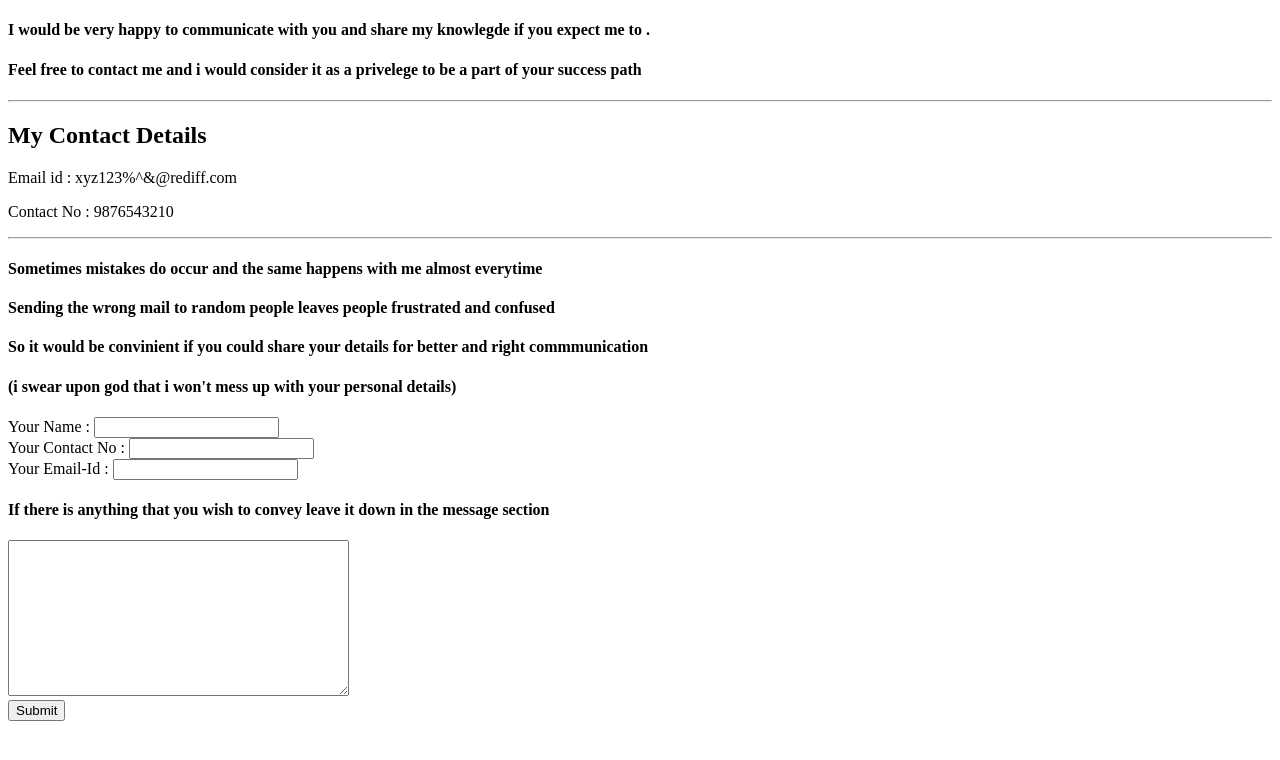
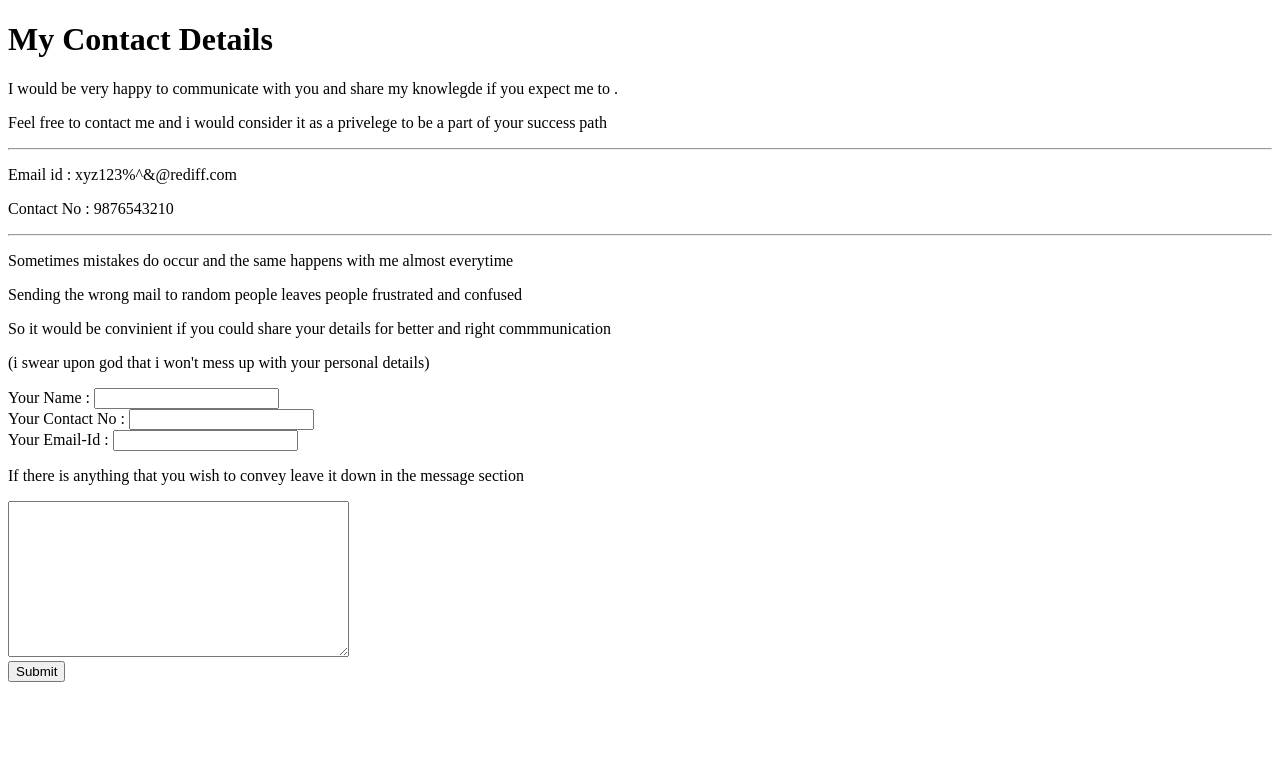
Before and after one commit to sridarshan-webjava/mycv, a plain HTML site: page Contactme.html in a window 1280 px wide. Drawn offline with Linux system fonts and the light colour scheme.

Commit message:
Changed some tags within the HTML

```diff
--- a/Contactme.html
+++ b/Contactme.html
@@ -5,19 +5,19 @@
     <title>Contact Me</title>
   </head>
   <body>
-    <h4>I would be very happy to communicate with you and share my knowlegde if you expect me to .</h4>
-    <h4>Feel free to contact me and i would consider it as a privelege to be a part of your success path</h4>
+    <h1>My Contact Details</h1>
+    <p>I would be very happy to communicate with you and share my knowlegde if you expect me to .</p>
+    <p>Feel free to contact me and i would consider it as a privelege to be a part of your success path</p>
     <hr>
-    <h2>My Contact Details</h2>
     <p>
       Email id : xyz123%^&@rediff.com
       </p>
       <p>Contact No : 9876543210</p>
       <hr>
-      <h4>Sometimes mistakes do occur and the same happens with me almost everytime</h4>
-      <h4>Sending the wrong mail to random people leaves people frustrated and confused</h4>
-      <h4>So it would be convinient if you could share your details for better and right commmunication</h4>
-      <h4>(i swear upon god that i won't mess up with your personal details)</h4>
+      <p>Sometimes mistakes do occur and the same happens with me almost everytime</p>
+      <p>Sending the wrong mail to random people leaves people frustrated and confused</p>
+      <p>So it would be convinient if you could share your details for better and right commmunication</p>
+      <p>(i swear upon god that i won't mess up with your personal details)</p>
       <form action="mailto:xyz123@rediff.com" method="post" enctype="text/plain">
           <label>Your Name : </label>
           <input type="text" name="name" value=""><br>
@@ -25,7 +25,7 @@
           <input type="text" name="number" value=""><br>
           <label>Your Email-Id : </label>
           <input type="email" name="email" value=""><br>
-          <h4>If there is anything that you wish to convey leave it down in the message section </h4>
+          <p>If there is anything that you wish to convey leave it down in the message section </p>
           <textarea name="name" rows="10" cols="40"></textarea><br>
           <input type="submit" name="">
       </form>
```
Also changed, not shown: My Hobbies.html (+1 -1 lines), index.html (+0 -2 lines).
